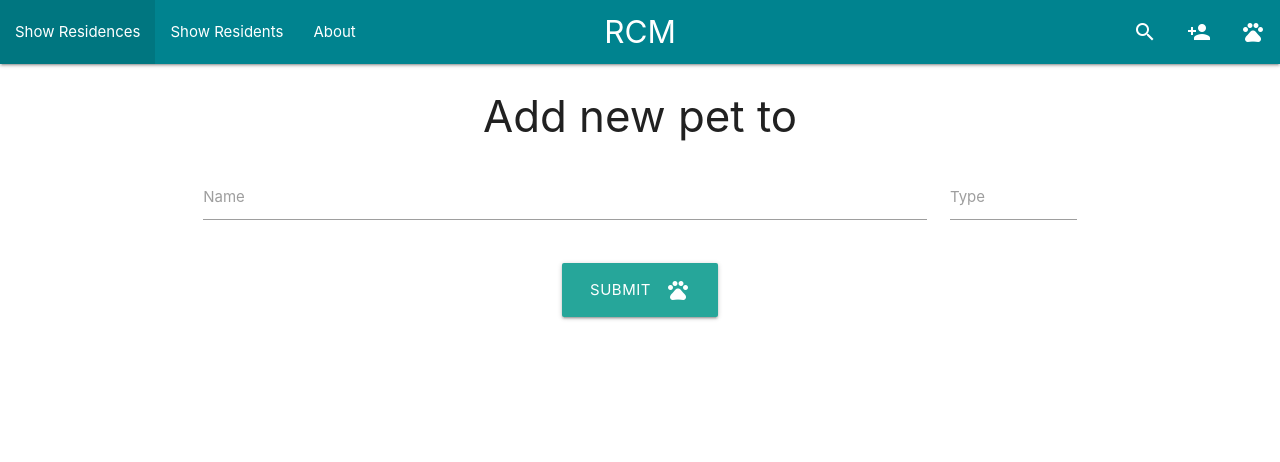
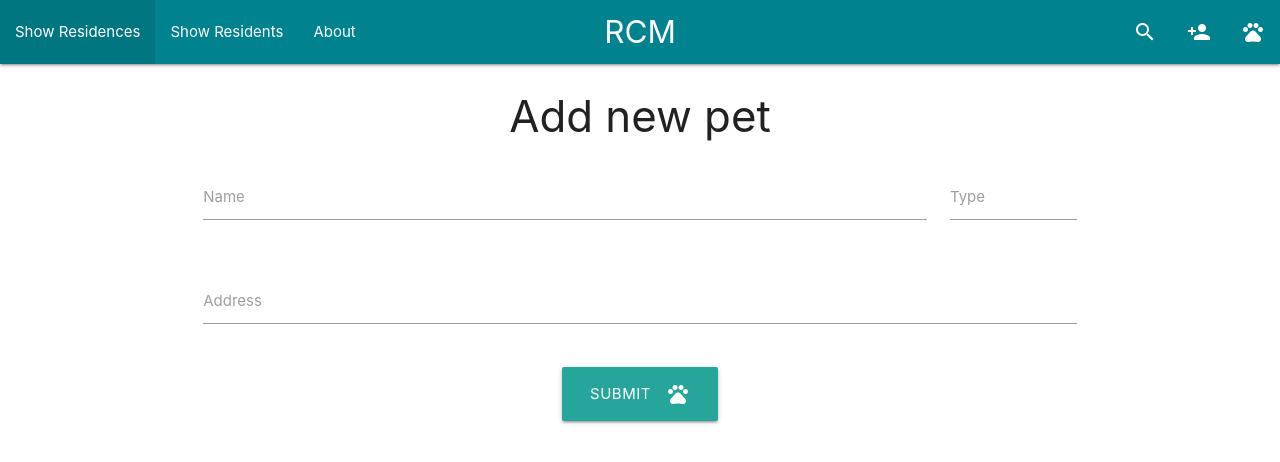
Before and after one commit to landoicco/rcm, a React (Create React App) app in the folder client/: page /pet/add in a window 1280 px wide. Shown: the top 462 px of the page. Built offline with nearby package versions, Linux system fonts and the light colour scheme.

Commit message:
Create new pet with address fully working

```diff
--- a/client/src/components/forms/AddPet.jsx
+++ b/client/src/components/forms/AddPet.jsx
@@ -5,6 +5,7 @@ import { PETS_API_BASE_URL } from "../../commons/endpoints";
 const AddPet = () => {
   const nameRef = useRef();
   const typeRef = useRef();
+  const addressRef = useRef();
 
   const submitPet = (e) => {
     e.preventDefault();
@@ -14,8 +15,11 @@ const AddPet = () => {
       type: typeRef.current.value,
     };
 
+    // Get address from user input
+    const [street, extNumber] = addressRef.current.value.split(" ");
+
     // API POST request
-    fetch(`${PETS_API_BASE_URL}/add/3`, {
+    fetch(`${PETS_API_BASE_URL}/add/${street}/${extNumber}`, {
       method: "POST",
       headers: {
         "content-type": "application/json",
@@ -28,7 +32,7 @@ const AddPet = () => {
 
   return (
     <div className="container">
-      <h3 className="center">Add new pet to </h3>
+      <h3 className="center">Add new pet</h3>
       <form onSubmit={(e) => submitPet(e)}>
         <div className="row">
           <div className="input-field col s10">
@@ -38,6 +42,12 @@ const AddPet = () => {
           <div className="input-field col s2">
             <input ref={typeRef} type="text" className="validate" required />
             <label htmlFor="type">Type</label>
+          </div>
+        </div>
+        <div className="row">
+          <div className="input-field col s12">
+            <input ref={addressRef} type="text" className="validate" required />
+            <label htmlFor="name">Address</label>
           </div>
         </div>
         <div className="row center">
```
